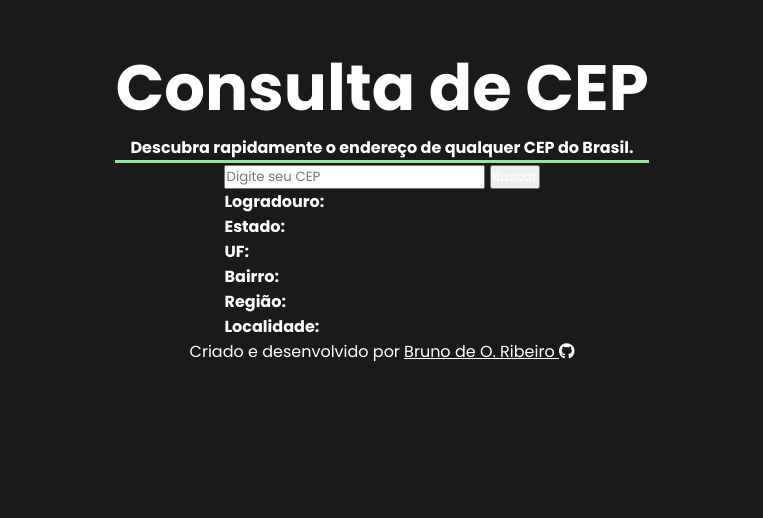
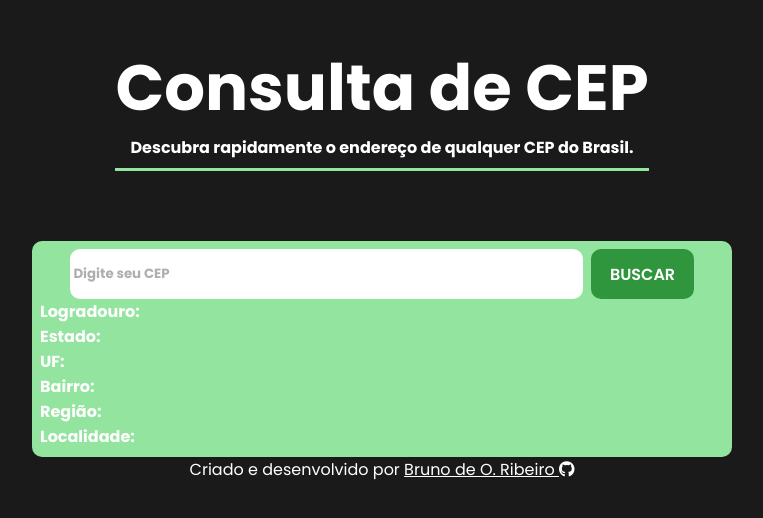
Before and after one commit to SBrunoli/Consulta-de-CEP, a plain HTML site: page index.html in a window 1280 px wide. Shown: the whole page, without its empty margins (258-1021 px from the left). Drawn offline with Linux system fonts and the light colour scheme.

Commit message:
style: criação do layout do main, estilização da busca e ajustes no subtitle

```diff
--- a/assets/css/main.css
+++ b/assets/css/main.css
@@ -4,8 +4,11 @@
   --white: #fff;
   --primary-color: #93e49f;
   --secondary-color: #2f963e;
+  --hover-color: #21662b;
   --background-black: #1a1a1a;
   --info-color: #454545;
+  --default-border-radius: 10px;
+  --default-transition: all ease 0.5s;
 }
 
 * {
@@ -46,7 +49,69 @@ body {
 }
 
 .subtitle {
-  font-size: clamp(10px, 1.5vw, 16px);
+  font-size: clamp(10px, 1.6vw, 16px);
+  margin-bottom: 0.5rem;
 }
 
 /* =========== HEADER SECTION END ========== */
+
+/* =========== MAIN SECTION START ========== */
+.main {
+  min-width: 21.875rem;
+  width: 80%;
+  max-width: 43.75rem;
+  height: auto;
+
+  background-color: var(--primary-color);
+  margin-top: 4.375rem;
+  border-radius: var(--default-border-radius);
+  padding: 0.5rem;
+}
+
+.form {
+  width: 100%;
+  height: 3.125rem;
+
+  display: flex;
+  justify-content: center;
+  gap: 0.5rem;
+}
+
+.cepInput {
+  width: 75%;
+  height: 100%;
+
+  border: none;
+  border-radius: var(--default-border-radius);
+  padding-left: 0.2rem;
+  transition: var(--default-transition);
+}
+
+.cepInput:focus {
+  padding-left: 0.5rem;
+  transition: var(--default-transition);
+}
+
+.cepInput::placeholder {
+  color: #00000051;
+  font-weight: bold;
+}
+
+.btn {
+  width: 15%;
+  height: 100%;
+
+  border-radius: var(--default-border-radius);
+  border: none;
+  background-color: var(--secondary-color);
+  font-size: clamp(12px, 2vw, 16px);
+  font-weight: 600;
+  text-transform: uppercase;
+  cursor: pointer;
+  transition: var(--default-transition);
+}
+
+.btn:hover {
+  background-color: var(--hover-color);
+  transition: var(--default-transition);
+}
--- a/index.html
+++ b/index.html
@@ -21,7 +21,6 @@
     </header>
 
     <main class="main">
-      <div class="search--tools">
       <form action="#" class="form">
         <input
           type="text"
@@ -32,7 +31,6 @@
 
         <input type="submit" value="Buscar" class="btn" />
       </form>
-      </div>
 
       <div id="infos" class="infos">
         <p><strong>Logradouro:</strong> <span id="logradouro"></span></p>
```
Lines whose indentation alone changed are shown as unchanged.
